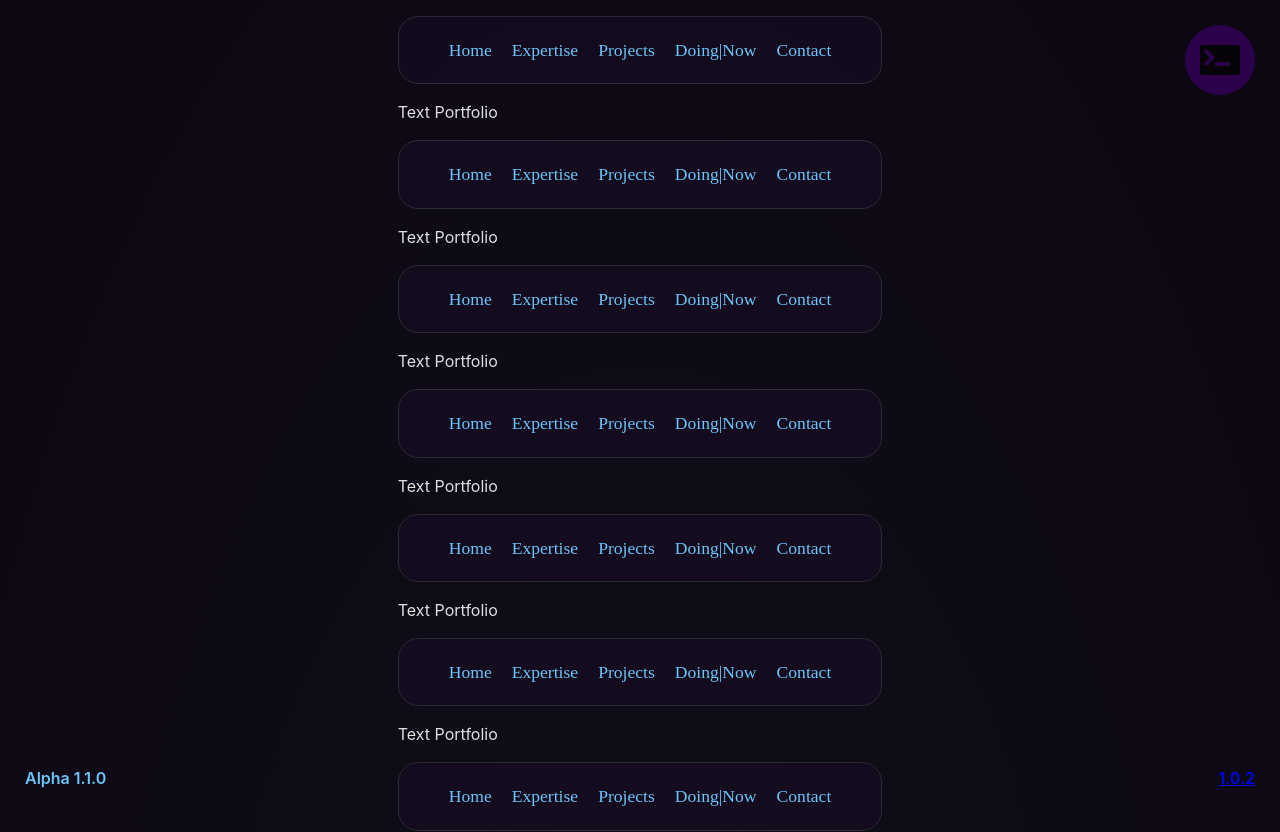
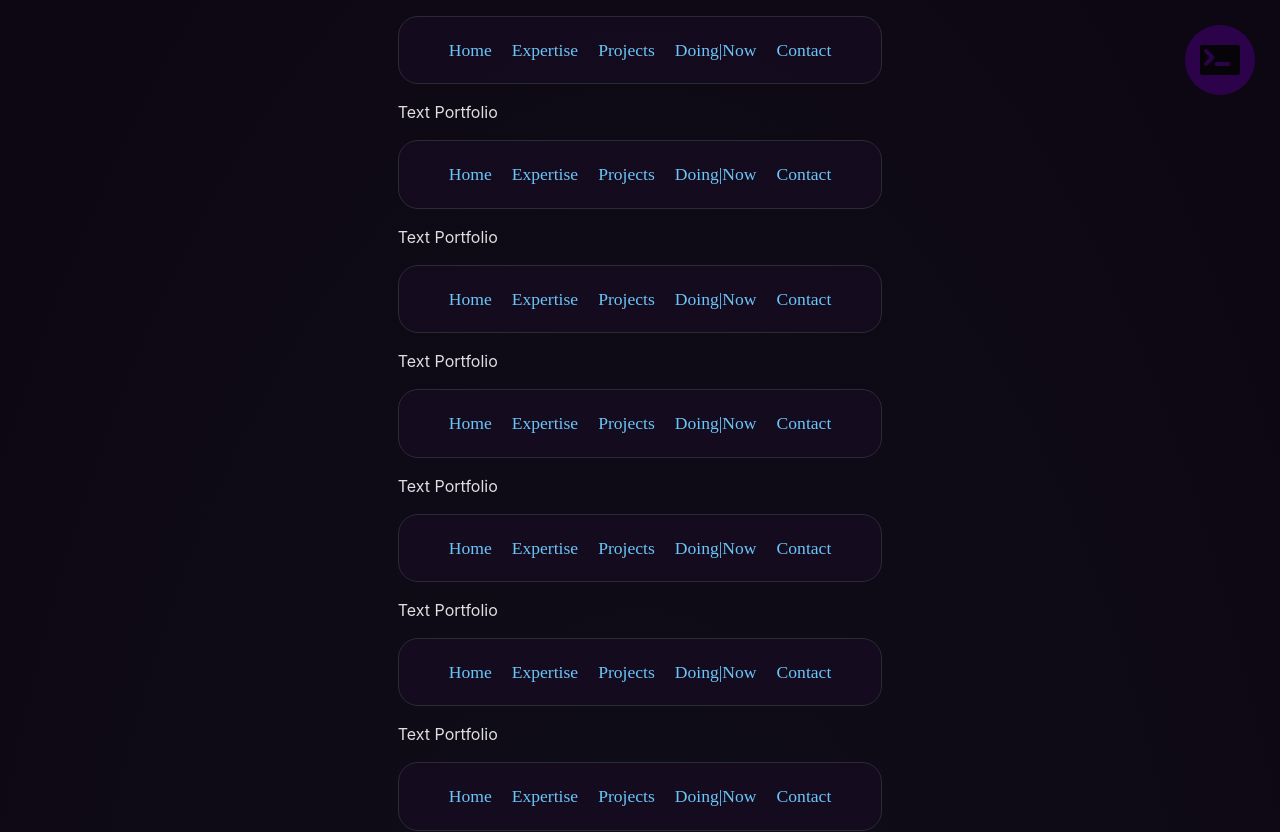
Before and after one commit to Winbisid/circle_motion_portfolio, a React (Vite) app: page / in a window 1280 px wide. Shown: the top 832 px of the page. Built offline with nearby package versions, Linux system fonts and the light colour scheme.

Commit message:
separate footer positioning

```diff
--- a/src/App.css
+++ b/src/App.css
@@ -4,10 +4,10 @@
   /* overflow: hidden; */
 }
 
-/* .app {
-  display: flex;
-  flex-direction: column;
-  align-items: center;
-  justify-content: center;
-  height: 100vh;
-} */
+.app {
+  /* display: flex;
+  flex-direction: column; */
+  /* align-items: center; */
+  /* justify-content: center; */
+  /* height: 100vh; */
+}
--- a/src/App.tsx
+++ b/src/App.tsx
@@ -37,7 +37,7 @@ function App() {
           <Text />
         </>
       )}
-      <Footer />
+      <Footer isWheel={isWheel} />
     </div>
   );
 }
--- a/src/components/switch/footer.tsx
+++ b/src/components/switch/footer.tsx
@@ -1,24 +1,47 @@
-export default function Footer() {
+interface FooterProps {
+  isWheel: boolean;
+}
+
+export default function Footer({ isWheel }) {
+  let style: object = {};
+
+  if (isWheel) {
+    style = {
+      position: "fixed",
+      bottom: 10,
+      fontWeight: 600,
+    };
+  }
+
   return (
-    <footer>
+    <footer
+      style={{
+        display: "flex",
+        justifyContent: "space-between",
+        color: "var(--light-blue)",
+        // alignItems: "flex-end",
+      }}
+    >
       <div
-        style={{
-          position: "fixed",
-          bottom: 10,
-          left: 25,
-          fontWeight: 600,
-          color: "var(--light-blue)",
-        }}
+        // style={{
+        //   position: "fixed",
+        //   bottom: 10,
+        //   left: 25,
+        //   fontWeight: 600,
+        //   color: "var(--light-blue)",
+        // }}
+        style={isWheel ? { ...style, left: 25 } : style}
       >
         Alpha 1.1.0
       </div>
       <div
-        style={{
-          position: "fixed",
-          bottom: 10,
-          right: 25,
-          fontWeight: 600,
-        }}
+        // style={{
+        //   position: "fixed",
+        //   bottom: 10,
+        //   right: 25,
+        //   fontWeight: 600,
+        // }}
+        style={isWheel ? { ...style, right: 25 } : style}
       >
         <a
           href="https://winbisid.netlify.app"
--- a/src/components/textPortfolio/nav/Nav.css
+++ b/src/components/textPortfolio/nav/Nav.css
@@ -17,7 +17,7 @@ body {
   border-radius: 20px;
   border-style: solid;
   border-width: 1px;
-  justify-content: space-between;
+  /* justify-content: space-between; */
   padding: 20px 40px;
 }
 
--- a/src/index.css
+++ b/src/index.css
@@ -18,8 +18,9 @@ body {
   margin: 0;
   display: flex;
   place-content: center;
-  place-items: center;
+  /* place-items: center; */
   min-width: 320px;
+  /* min-height: 100vh; */
   /* overflow: hidden; */
   background: radial-gradient(hsl(240, 24%, 8%), hsl(var(--h) var(--s) 5%));
   /* background-color: rgb(10, 10, 20); */
```
